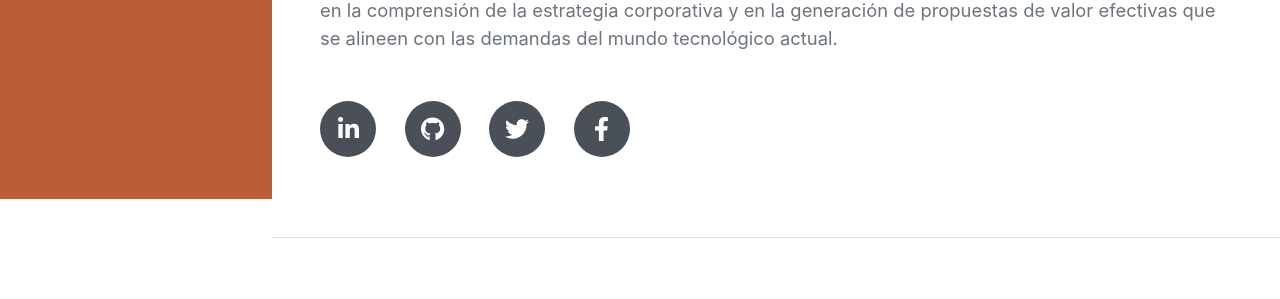
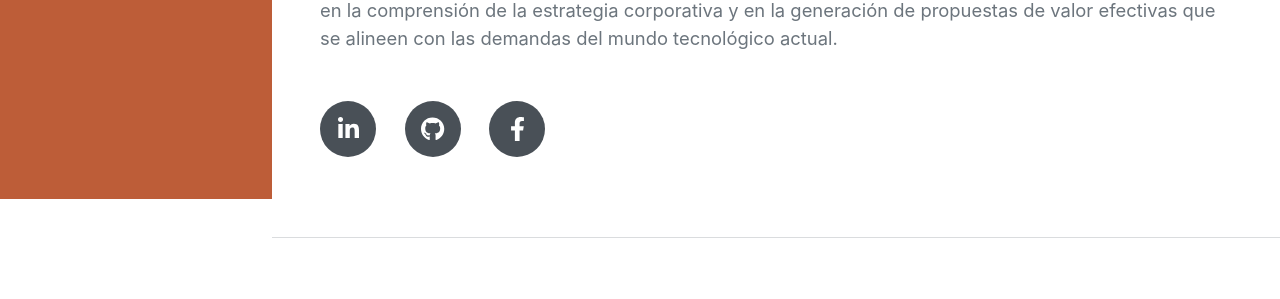
Before and after one commit to GabrielGarcia619/Portafolio1, a Django app: page / in a window 1280 px wide. Shown: the part 601-900 px from the top of the page. Run offline with Django 5.2, Linux system fonts and the light colour scheme; some libraries are stand-ins or nearby versions; some web fonts are replaced.

Commit message:
Links de Perfiles de linkedin,Facebook y github

```diff
--- a/templates/index.html
+++ b/templates/index.html
@@ -53,10 +53,9 @@
                     <p class="lead mb-5">Poseo experiencia en la aplicación de metodologías ágiles para desarrollar una comprensión sólida de conceptos fundamentales en ingeniería de sistemas. Mediante la iteración constante y el análisis crítico, busco fortalecer mis habilidades en la resolución
                         de problemas complejos y en la formulación de soluciones innovadoras. Mi enfoque colaborativo en proyectos académicos me ha permitido profundizar en la comprensión de la estrategia corporativa y en la generación de propuestas de valor efectivas que se alineen con las demandas del mundo tecnológico actual.</p>
                     <div class="social-icons">
-                        <a class="social-icon" href="#!"><i class="fab fa-linkedin-in"></i></a>
-                        <a class="social-icon" href="#!"><i class="fab fa-github"></i></a>
-                        <a class="social-icon" href="#!"><i class="fab fa-twitter"></i></a>
-                        <a class="social-icon" href="#!"><i class="fab fa-facebook-f"></i></a>
+                        <a class="social-icon" href="https://www.linkedin.com/jobs/"><i class="fab fa-linkedin-in"></i></a>
+                        <a class="social-icon" href="https://github.com/GabrielGarcia619"><i class="fab fa-github"></i></a>
+                        <a class="social-icon" href="https://www.facebook.com/people/Gabriel-Garcia/pfbid0q3caUuZKqyeJbBtVZTJKWsTdSqmLSyk7XtyW6H4qMquwDaBqrUJioxMjJzWFD8yEl/"><i class="fab fa-facebook-f"></i></a>
                     </div>
                 </div>
             </section>
```
